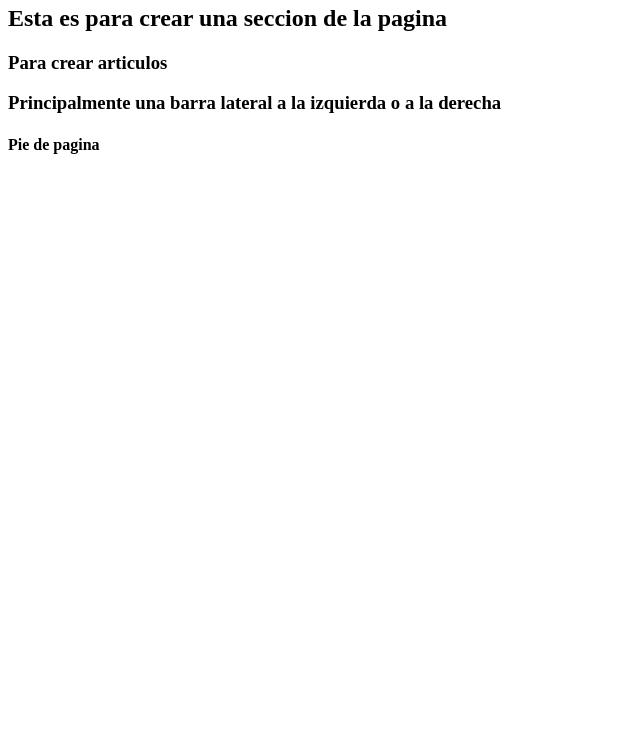
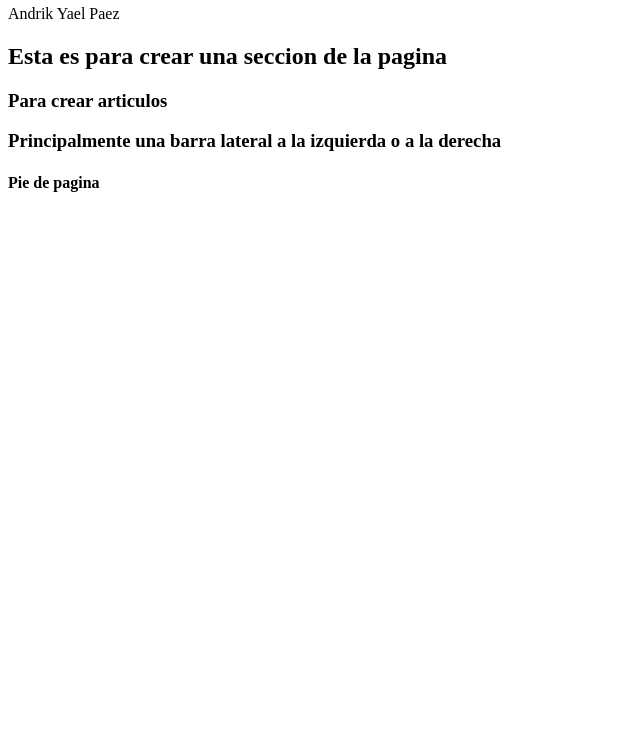
Before and after one commit to AndrikYael/4IV9-PSW-Paez-Gomez-Andrik-Yael, a plain HTML site: page Index.html in a window 1280 px wide. Shown: the part 62-800 px from the top of the page, without its empty margins (0-640 px from the left). Drawn offline with Linux system fonts and the light colour scheme.

Commit message:
agregue mi nombre

```diff
--- a/Index.html
+++ b/Index.html
@@ -13,6 +13,8 @@
     </nav>
 
     <section>
+
+        <p>Andrik Yael Paez</p>
 
         <h2>Esta es para crear una seccion de la pagina</h2>
 
```
